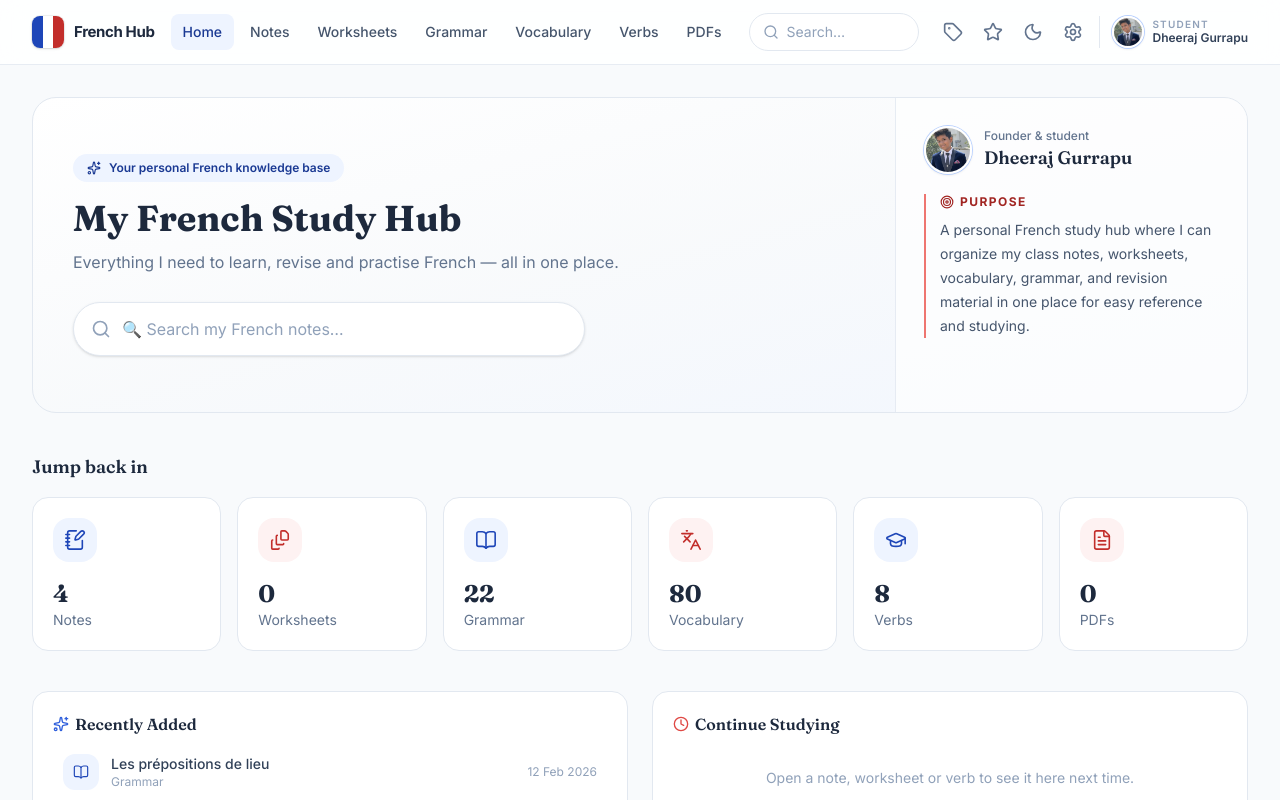
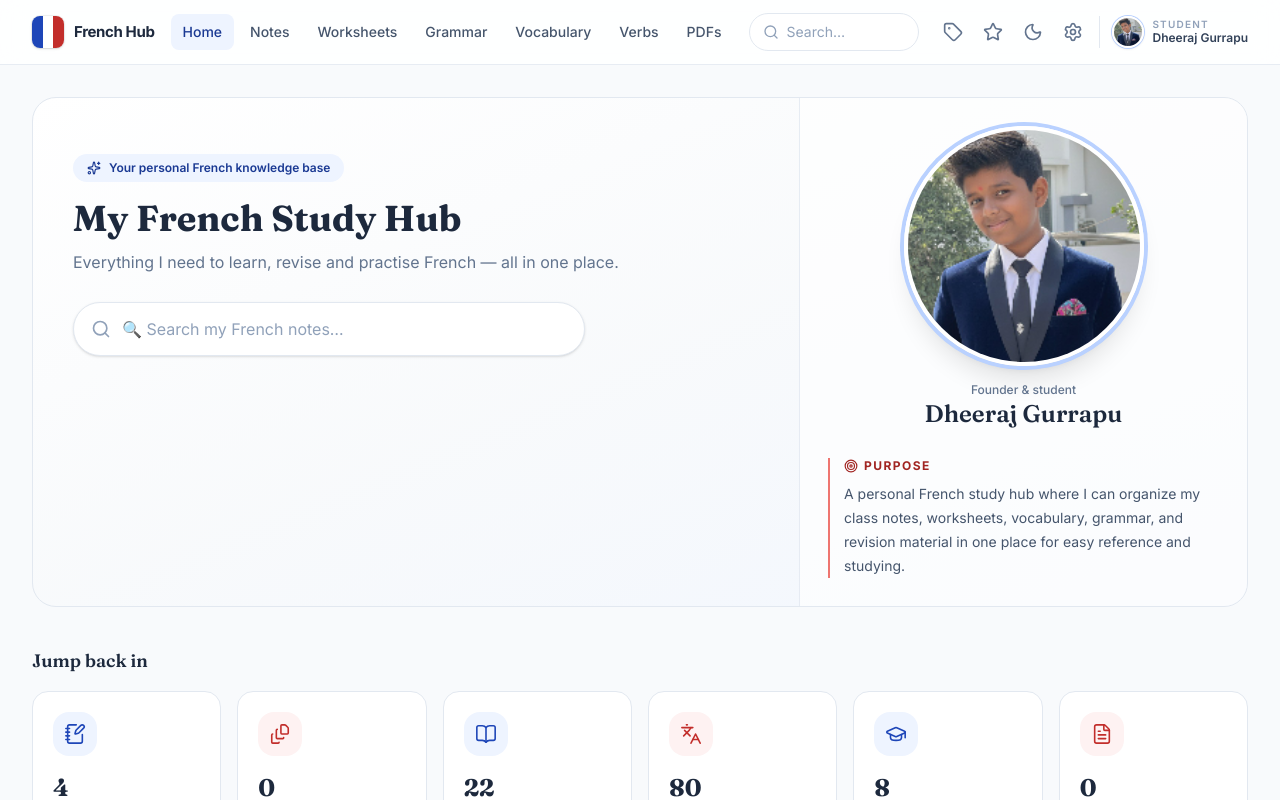
Before and after one commit to DHEERAJ-gurrapu/french-notes, a React (Vite) app: page / in a window 1280 px wide. Shown: the top 800 px of the page. Built offline with nearby package versions, Linux system fonts and the light colour scheme.

Commit message:
Feature founder portrait on dashboard

```diff
--- a/src/pages/HomePage.tsx
+++ b/src/pages/HomePage.tsx
@@ -29,7 +29,7 @@ export function HomePage() {
   return (
     <div>
       {/* Hero */}
-      <section className="mb-10 grid overflow-hidden rounded-3xl border border-slate-200 bg-gradient-to-br from-white via-slate-50 to-bleu-50/60 dark:border-slate-800 dark:from-slate-900 dark:via-slate-950 dark:to-bleu-950/30 lg:grid-cols-[minmax(0,1fr)_22rem]">
+      <section className="mb-10 grid overflow-hidden rounded-3xl border border-slate-200 bg-gradient-to-br from-white via-slate-50 to-bleu-50/60 dark:border-slate-800 dark:from-slate-900 dark:via-slate-950 dark:to-bleu-950/30 lg:grid-cols-[minmax(0,1fr)_28rem]">
         <div className="flex flex-col items-center px-6 py-12 text-center sm:px-10 lg:items-start lg:py-14 lg:text-left">
           <span className="mb-4 inline-flex items-center gap-2 rounded-full bg-bleu-50 px-3.5 py-1.5 text-xs font-semibold text-bleu-700 dark:bg-bleu-950 dark:text-bleu-300">
             <Sparkles className="h-3.5 w-3.5" /> Your personal French knowledge base
@@ -46,15 +46,15 @@ export function HomePage() {
         </div>
 
         <aside className="border-t border-slate-200/80 bg-white/70 p-6 dark:border-slate-800 dark:bg-slate-900/60 lg:border-l lg:border-t-0 lg:p-7">
-          <div className="mb-5 flex items-center gap-3">
+          <div className="mb-7 flex flex-col items-center text-center">
             <img
               src={dheerajProfile}
               alt="Dheeraj Gurrapu"
-              className="h-12 w-12 rounded-full border-2 border-white object-cover object-[center_28%] shadow-sm ring-1 ring-bleu-200 dark:border-slate-900 dark:ring-bleu-800"
+              className="h-52 w-52 rounded-full border-4 border-white object-cover object-[center_28%] shadow-xl ring-4 ring-bleu-200 dark:border-slate-900 dark:ring-bleu-800 sm:h-60 sm:w-60"
             />
-            <div>
+            <div className="mt-4">
               <p className="text-xs font-medium text-slate-500 dark:text-slate-400">Founder & student</p>
-              <p className="font-display text-lg font-semibold text-slate-800 dark:text-slate-100">Dheeraj Gurrapu</p>
+              <p className="font-display text-2xl font-semibold text-slate-800 dark:text-slate-100">Dheeraj Gurrapu</p>
             </div>
           </div>
           <div className="border-l-2 border-rouge-400 pl-3.5">
```
